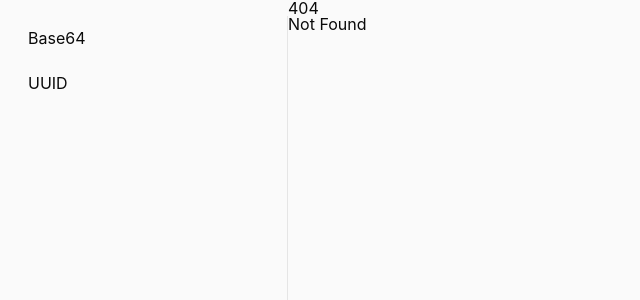
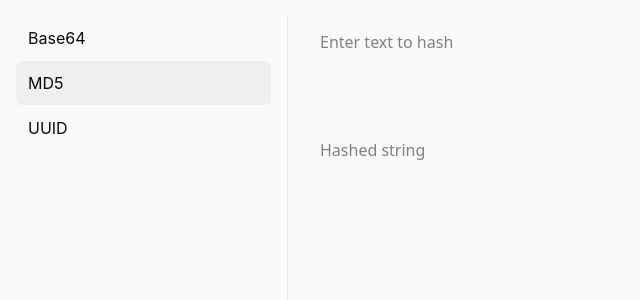
Before and after one commit to lemmon/tools, a SvelteKit app: page /md5 in a window 1280 px wide. Before the commit this address had no page. Shown: the top 300 px of the page, without its empty margins (0-640 px from the left). Built offline with nearby package versions, Linux system fonts and the light colour scheme.

Commit message:
feat: md5 hash

```diff
--- a/package.json
+++ b/package.json
@@ -21,6 +21,7 @@
     "eslint-plugin-svelte": "~2.46.0",
     "globals": "~15.12.0",
     "js-base64": "^3.7.7",
+    "md5": "^2.3.0",
     "prettier": "~3.3.0",
     "prettier-plugin-svelte": "~3.2.0",
     "prettier-plugin-tailwindcss": "~0.6.0",
--- a/src/routes/+layout.svelte
+++ b/src/routes/+layout.svelte
@@ -6,6 +6,7 @@ let { children } = $props();
 
 const nav = [
   { href: '/base64', label: 'Base64' },
+  { href: '/md5', label: 'MD5' },
   { href: '/uuid', label: 'UUID' },
 ];
 </script>
--- /dev/null
+++ b/src/routes/md5/+page.svelte
@@ -0,0 +1,12 @@
+<script>
+import md5 from 'md5';
+import TextArea from '$lib/suil/TextArea.svelte';
+import Code from '$lib/suil/Code.svelte';
+
+let value = $state('');
+</script>
+
+<div class="space-y-4 p-4">
+  <div><TextArea placeholder="Enter text to hash" bind:value /></div>
+  <Code placeholder="Hashed string" code={value && md5(value)} />
+</div>
```
Also changed, not shown: 1 other file (tests, documents, lock files or other folders).
